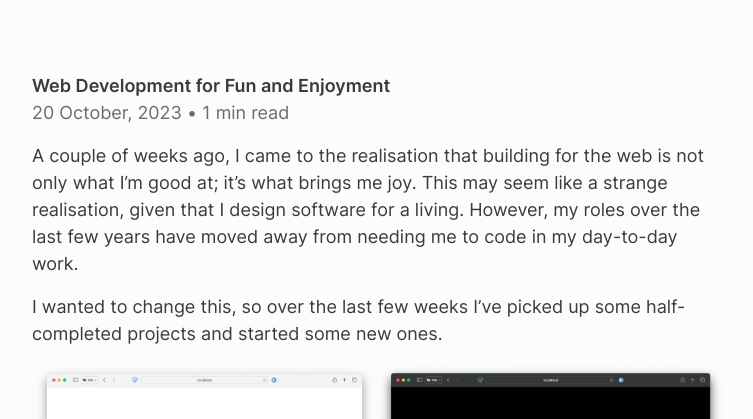
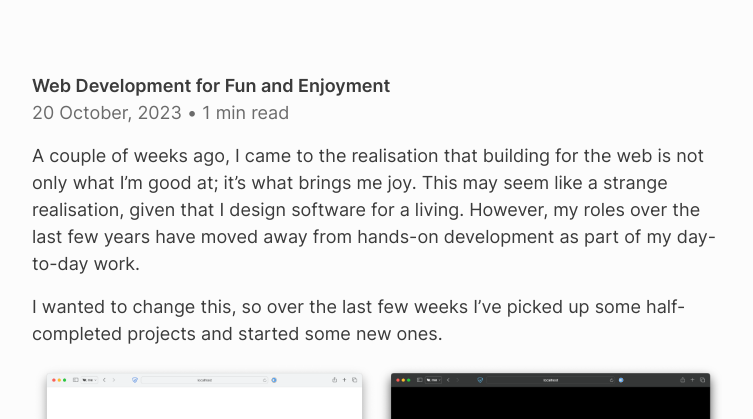
Before and after one commit to aaronmoodie/aaronmoodie.com, a Jekyll site: the page built from _posts/2023-10-21-web-development-for-fun-and-enjoyment.md, in a window 1280 px wide. Shown: the top 419 px of the page, without its empty margins (263-1016 px from the left). Built offline with Jekyll 4.4.1, drawn with Linux system fonts in a browser that asks for light colours.

Commit message:
copy changes

```diff
--- a/_posts/2023-10-21-web-development-for-fun-and-enjoyment.md
+++ b/_posts/2023-10-21-web-development-for-fun-and-enjoyment.md
@@ -6,7 +6,7 @@ tags: [craft, development]
 categories: blog
 ---
 
-A couple of weeks ago, I came to the realisation that building for the web is not only what I'm good at; it's what brings me joy. This may seem like a strange realisation, given that I design software for a living. However, my roles over the last few years have moved away from needing me to code in my day-to-day work.
+A couple of weeks ago, I came to the realisation that building for the web is not only what I'm good at; it's what brings me joy. This may seem like a strange realisation, given that I design software for a living. However, my roles over the last few years have moved away from hands-on development as part of my day-to-day work.
 
 I wanted to change this, so over the last few weeks I've picked up some half-completed projects and started some new ones.
 
```
